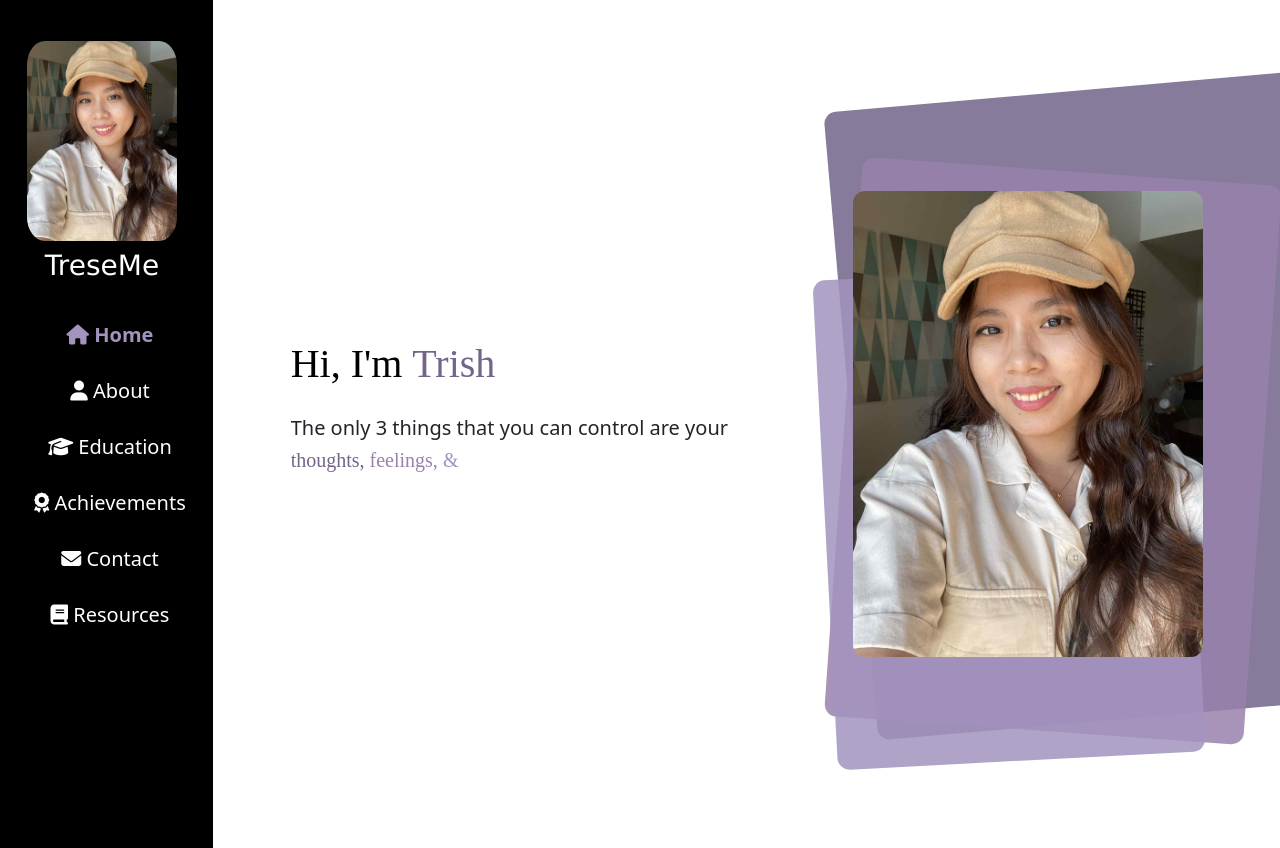
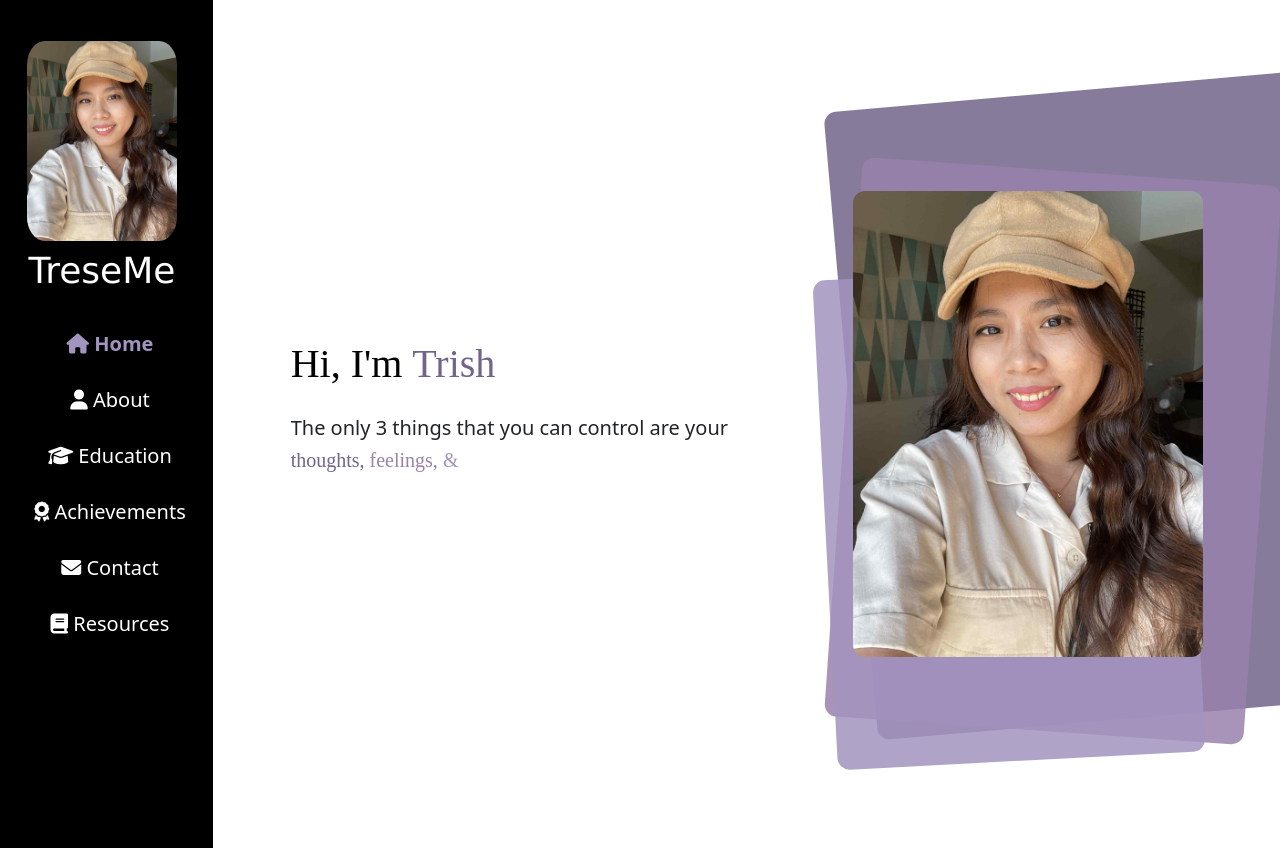
Before and after one commit to TrishaMaeSayson/personal-website-finals, a Vue app in the folder trisha-website/: page / in a window 1280 px wide. Shown: the top 848 px of the page. Built offline with nearby package versions, Linux system fonts and the light colour scheme; no server answers.

Commit message:
revised h1 font size

```diff
--- a/trisha-website/public/style.css
+++ b/trisha-website/public/style.css
@@ -86,7 +86,7 @@ body {
 }
 
 .brand-name {
-  font-size: 28px;
+  font-size: 36px !important;
   font-family: Verdana, sans-serif;
   color: #fff;
 }
```
